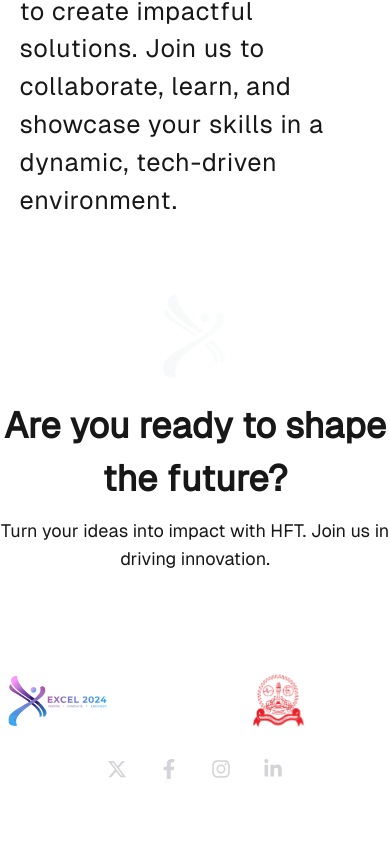
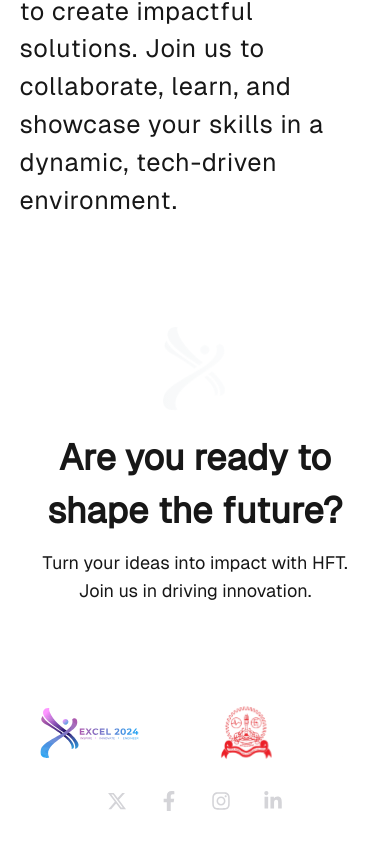
Before and after one commit to Excel2024Web/HFT-24, a Next.js app: page / in a window 390 px wide. Shown: the part 1070-1915 px from the top of the page. Before the commit the page ends 1883 px from the top, so only its background shows below. Built offline with nearby package versions, Linux system fonts and the light colour scheme.

Commit message:
landing kinda fixed

```diff
--- a/src/app/components/Footer.jsx
+++ b/src/app/components/Footer.jsx
@@ -33,7 +33,7 @@ const Footer = () => {
     },
   ];
   return (
-    <footer className="z-10 flex relative justify-center flex-col items-center font-satoshi container  m-auto pb-[34px]">
+    <footer className="z-10  flex relative justify-center flex-col items-center  container p-[2rem] md:p-0  m-auto pb-[34px]">
       <div className="flex flex-col items-center gap-[20px] mb-[52px] sm:my-[128px] z-10">
         <Image
           src={excel}
```
